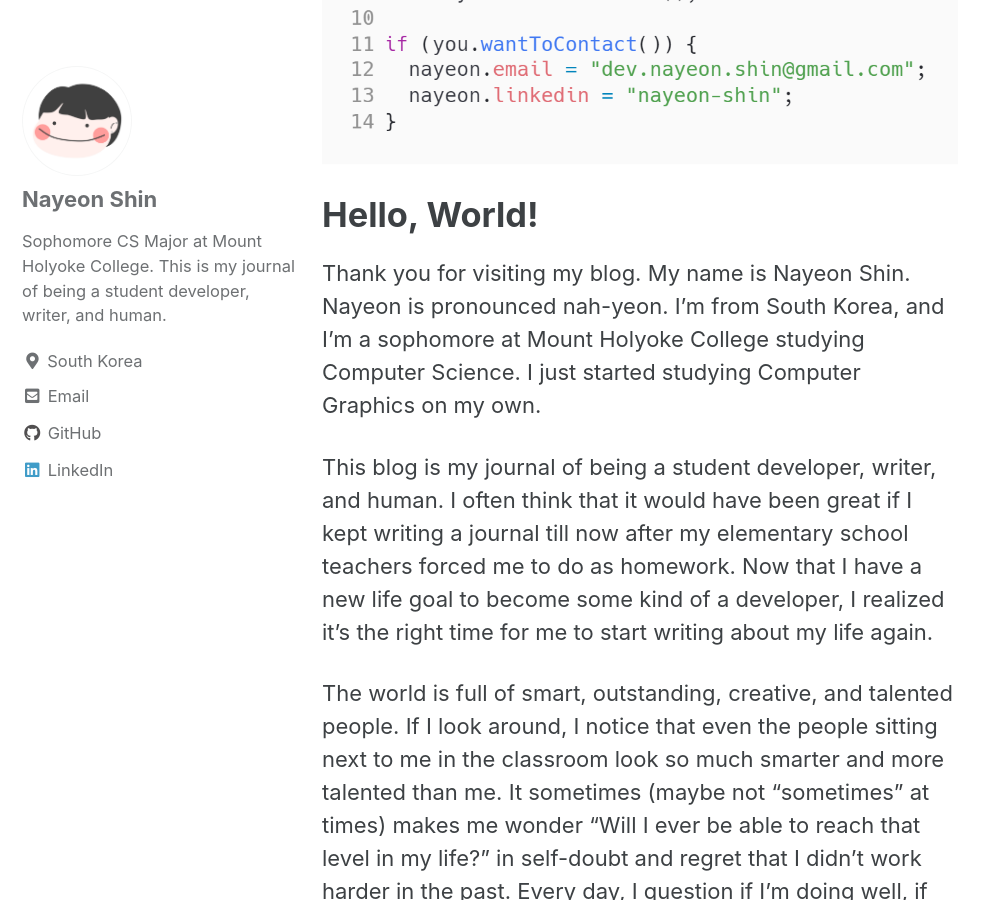
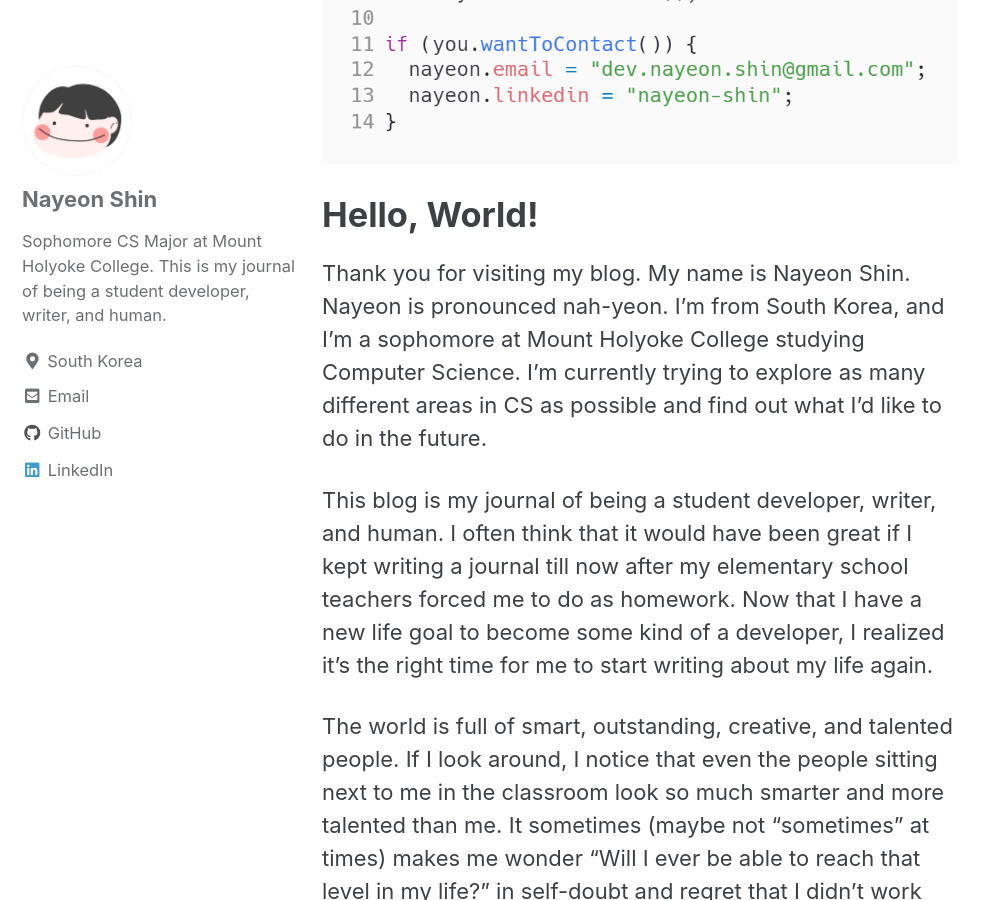
Before and after one commit to nayeonshin/nayeonshin.github.io, a Jekyll site: the page built from index.md, in a window 1280 px wide and 900 px high, scrolled down 431 px. Shown: the whole window, without its empty margins (0-993 px from the left). Built offline with Jekyll 4.4.1, drawn with Linux system fonts in a browser that asks for light colours; cached includes are drawn as plain includes.

Commit message:
Update index.md

```diff
--- a/index.md
+++ b/index.md
@@ -8,7 +8,7 @@
 
 # Hello, World!
 
-Thank you for visiting my blog. My name is Nayeon Shin. Nayeon is pronounced nah-yeon. I'm from South Korea, and I'm a sophomore at Mount Holyoke College studying Computer Science. I just started studying Computer Graphics on my own.
+Thank you for visiting my blog. My name is Nayeon Shin. Nayeon is pronounced nah-yeon. I'm from South Korea, and I'm a sophomore at Mount Holyoke College studying Computer Science. I'm currently trying to explore as many different areas in CS as possible and find out what I'd like to do in the future.
 
 This blog is my journal of being a student developer, writer, and human. I often think that it would have been great if I kept writing a journal till now after my elementary school teachers forced me to do as homework. Now that I have a new life goal to become some kind of a developer, I realized it's the right time for me to start writing about my life again.
 
```
Also changed, not shown: _posts/2021-05-19-my-first-pycon.md (+1 -1 lines).
